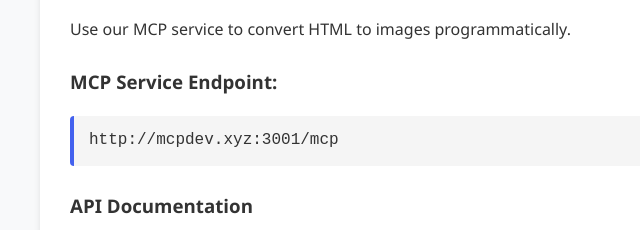
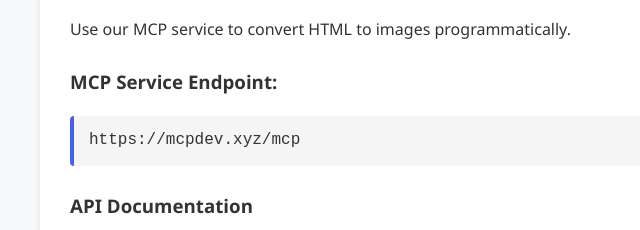
Before and after one commit to aihes/mcp-sse-server, a website: page public/index.html in a window 1280 px wide. Shown: the part 1072-1302 px from the top of the page, 0-640 px from the left. Drawn offline with Linux system fonts and the light colour scheme; no server answers.

Commit message:
Update MCP endpoint URL from HTTP to HTTPS

```diff
--- a/public/index.html
+++ b/public/index.html
@@ -386,7 +386,7 @@
                 const mcpEndpointUrl = document.getElementById('mcp-endpoint-url');
                 if (mcpEndpointUrl) {
                     // Use hardcoded value as ultimate fallback
-                    mcpEndpointUrl.textContent = 'http://mcpdev.xyz:3001/mcp';
+                    mcpEndpointUrl.textContent = 'https://mcpdev.xyz/mcp';
                 }
             }
         });
```
Also changed, not shown: README.md.
